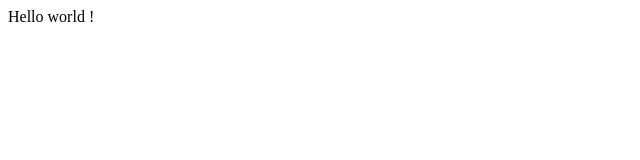
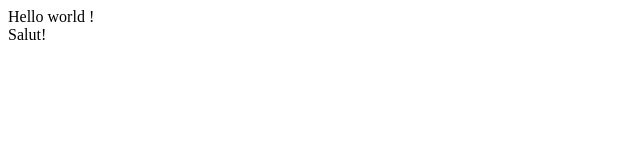
Before and after one commit to AlexisDevaxis/test-git, a plain HTML site: page index.html in a window 1280 px wide. Shown: the full height of the page, 0-640 px from the left. Drawn offline with Linux system fonts and the light colour scheme.

Commit message:
:recycle: (INDEX) added 'salut!'

```diff
--- a/index.html
+++ b/index.html
@@ -7,5 +7,6 @@
   </head>
   <body>
     <div>Hello world !</div>
+    <div>Salut!</div>
   </body>
 </html>
```
